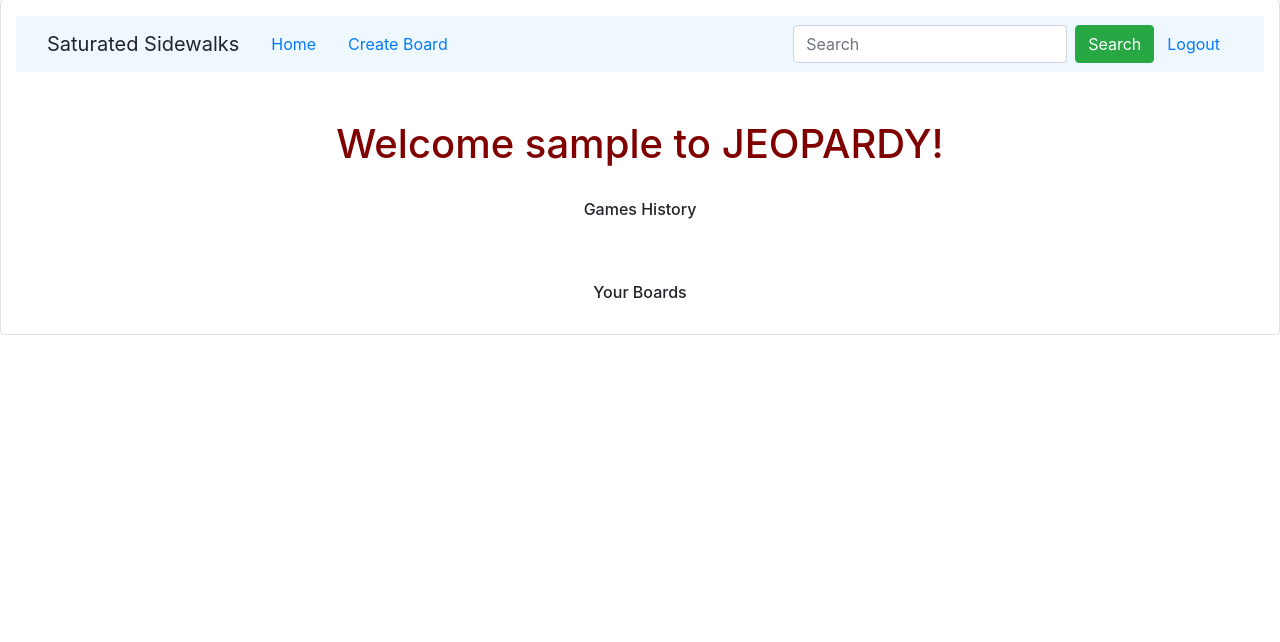
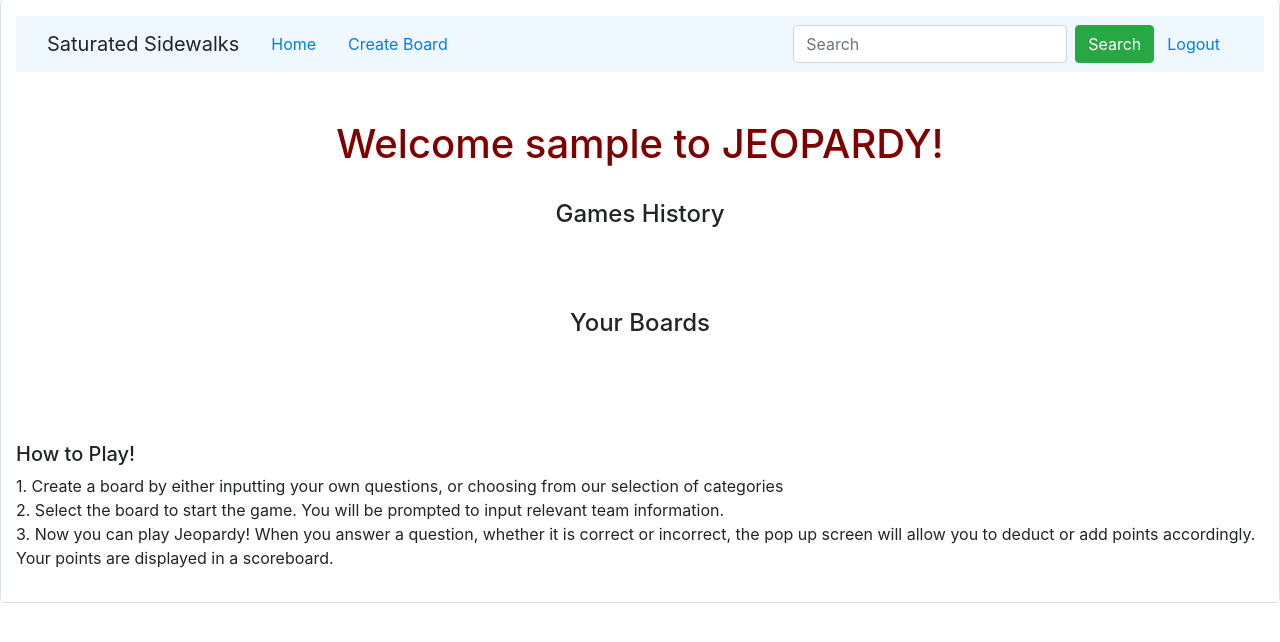
Before and after one commit to phuang00/P02_softdev, a Flask app: page /home in a window 1280 px wide. Shown: the part 17-659 px from the top of the page. Run offline with Flask 2, Linux system fonts and the light colour scheme; the visitor is signed in with stand-in values (Sample User, id 1); data comes from the database, SQL or seed files in the repository; data that the repository does not hold is empty; parts of the project's set-up code (start-up, migrations or seed data) failed here and were passed over; some libraries are stand-ins or nearby versions.

Commit message:
bootstrapped home

```diff
--- a/templates/home.html
+++ b/templates/home.html
@@ -9,25 +9,34 @@ Homepage
 <div class="container-fluid text-center" >
   <h1>Welcome {{ user }} to JEOPARDY!</h1>
   <br>
-  <h6>Games History</h6>
-  <ul>
+  <h4>Games History</h4>
+  <br>
+  <ul class="list-group">
     {% for item in games %}
     <form method="GET" action="/play">
-      <button class="btn btn-outline-success" type="submit" name="game_id" value={{games[item]}}>{{ item }}</button>
+      <button class="list-group-item list-group-item-action list-group-item-primary" type="submit" name="game_id" value={{games[item]}}>{{ item }}</button>
     </form>
     <br>
     {% endfor %}
   </ul>
   <br>
   <br>
-  <h6>Your Boards</h6>
-  <ul>
+  <h4>Your Boards</h4>
+  <br>
+  <ul class="list-group">
     {% for item in boards %}
     <form method="GET" action="/play">
-      <button class="btn btn-outline-success" type="submit" name="board_id" value={{boards[item]}}>{{ item }}</button>
+      <button class="list-group-item list-group-item-action list-group-item-primary" type="submit" name="board_id" value={{boards[item]}}>{{ item }}</button>
     </form>
     <br>
     {% endfor %}
   </ul>
 </div>
+<br><br><br>
+<h5>How to Play!</h5>
+<ul class="list-unstyled">
+  <li>1. Create a board by either inputting your own questions, or choosing from our selection of categories</li>
+  <li>2. Select the board to start the game. You will be prompted to input relevant team information.</li>
+  <li>3. Now you can play Jeopardy! When you answer a question, whether it is correct or incorrect, the pop up screen will allow you to deduct or add points accordingly. Your points are displayed in a scoreboard.</li>
+</ul>
 {% endblock %}
```
